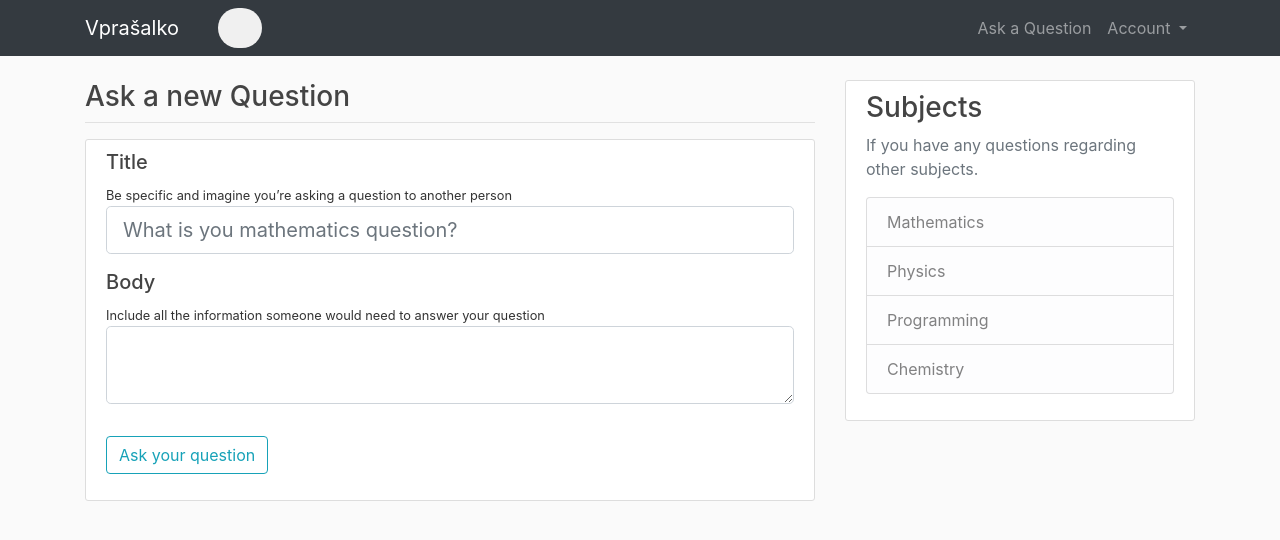
After one commit to UrbanPecoler/vprasalko, a Flask app: page /question/new in a window 1280 px wide. The commit adds this page. Shown: the top 540 px of the page. Run offline with Flask 2, Linux system fonts and the light colour scheme; a user stored in the database is signed in.

Commit message:
Dodal možnost pisanja in urejanja vprašanj.

```diff
--- a/application/forms.py
+++ b/application/forms.py
@@ -1,7 +1,7 @@
 from flask_wtf import FlaskForm
 from flask_login import current_user
-from flask_wtf.file import FileField, FileAllowed
 from wtforms import StringField, PasswordField, SubmitField, BooleanField, ValidationError
+from wtforms.widgets import TextArea
 from wtforms.validators import Length, InputRequired, Email, EqualTo
 from application.models import User
 
@@ -17,12 +17,12 @@ class RegistrationForm(FlaskForm):
     def validate_username(self, username):
         user = User.query.filter_by(username=username.data).first()
         if user:
-            raise ValidationError("That username is taken.")
+            raise ValidationError("That username is already taken.")
 
     def validate_email(self, email):
         user = User.query.filter_by(email=email.data).first()
         if user:
-            raise ValidationError("That email is taken.")
+            raise ValidationError("That email is already taken.")
 
 class LoginForm(FlaskForm):
     username = StringField("Username", validators=[InputRequired()])
@@ -33,7 +33,7 @@ class LoginForm(FlaskForm):
 class UpdateProfileForm(FlaskForm):
     username = StringField("Username", validators=[InputRequired(), Length(min=2, max=15)])
     email = StringField("Email", validators=[InputRequired(), Email()])
-    description = StringField("Description")
+    description = StringField("Description", widget=TextArea())
     submit = SubmitField("Update")
 
     def validate_username(self, username):
@@ -47,3 +47,9 @@ class UpdateProfileForm(FlaskForm):
             user = User.query.filter_by(email=email.data).first()
             if user:
                 raise ValidationError("That email is taken.")
+
+class QuestionForm(FlaskForm):
+    title = StringField("Title", validators=[InputRequired(), Length(min=3, max=100,
+                                             message="Question can be a maximum of 50 characters long")], description="test")
+    content = StringField("Body", validators=[InputRequired()], widget=TextArea())
+    submit = SubmitField("Ask your question")
--- a/application/routes.py
+++ b/application/routes.py
@@ -1,28 +1,15 @@
-from flask import render_template, url_for, flash, redirect, request
+from flask import render_template, url_for, flash, redirect, request, abort
 from application import app, db, bcrypt
-from application.forms import RegistrationForm, LoginForm, UpdateProfileForm
+from application.forms import RegistrationForm, LoginForm, UpdateProfileForm, QuestionForm
 from application.models import User, Question
 from flask_login import login_user, current_user, logout_user, login_required
 
-posts = [
-    {
-        'author': 'Jože',
-        'title': 'What is the infinite sum of natural numbers?',
-        'content': 'First post content',
-        'date_posted': 'April 20, 2018'
-    },
-    {
-        'author': 'Janez',
-        'title': 'Evaluate an integral to infinity?',
-        'content': 'Second post content',
-        'date_posted': 'April 21, 2018'
-    }
-]
 
 @app.route("/")
 @app.route("/home")
 def home():
-    return render_template("home.html", posts=posts)
+    questions = Question.query.all()
+    return render_template("home.html", questions=questions)
 
 @app.route("/login", methods=['GET', 'POST'])
 def login():
@@ -57,7 +44,8 @@ def logout():
 @app.route("/profile")
 @login_required
 def profile():
-    return render_template('profile.html', title='Profile', posts=posts)
+    questions = Question.query.filter_by(author=current_user)
+    return render_template('profile.html', title='Profile', questions=questions)
 
 @app.route("/edit_profile", methods=['GET', 'POST'])
 @login_required
@@ -77,3 +65,51 @@ def edit_profile():
         form.email.data = current_user.email
         form.description.data = current_user.description
     return render_template('edit_profile.html', title='Edit-profile', form=form)
+
+@app.route("/question/new", methods=['GET', 'POST'])
+@login_required
+def new_question():
+    form = QuestionForm()
+    if form.validate_on_submit():
+        question = Question(title=form.title.data, content=form.content.data, author=current_user)
+        db.session.add(question)
+        db.session.commit()
+        flash('Your questions has been created!', 'success')
+        return redirect(url_for('home'))
+    return render_template('create_question.html', title='New Question',
+                           form=form, legend='New Question')
+
+@app.route("/question/<int:question_id>")
+def question_post(question_id):
+    question = Question.query.get_or_404(question_id)
+    return render_template('question.html', title="Question", question=question)
+
+@app.route("/question/<int:question_id>/update", methods=['GET', 'POST'])
+@login_required
+def update_question(question_id):
+    question = Question.query.get_or_404(question_id)
+    if question.author != current_user:
+        abort(403)
+    form = QuestionForm()
+    if form.validate_on_submit():
+        question.title = form.title.data
+        question.content = form.content.data
+        db.session.commit()
+        flash('Your question has been updated!', 'success')
+        return redirect(url_for('question', question_id=question_id))
+    elif request.method == 'GET':
+        form.title.data = question.title
+        form.content.data = question.content
+    return render_template('create_question.html', title='Update Question',
+                           form=form, legend='Update Question')
+
+@app.route("/question/<int:question_id>/delete", methods=['POST'])
+@login_required
+def delete_question(question_id):
+    question = Question.query.get_or_404(question_id)
+    if question.author != current_user:
+        abort(403)
+    db.session.delete(question)
+    db.session.commit()
+    flash('Your question has been deleted!', 'success')
+    return redirect(url_for('home'))
--- a/application/static/style.css
+++ b/application/static/style.css
@@ -126,7 +126,7 @@ h1, h2, h3, h4, h5, h6 {
   margin-bottom: 20px;
 }
 
-.razvrsti {
+.filter {
   margin-top: 8px;
 }
 
@@ -152,3 +152,9 @@ h1, h2, h3, h4, h5, h6 {
   text-align: right;
   font-size: small;
 }
+
+/* Viewed Question */
+.question-title {
+  font-size: xx-large;
+  text-align: center;
+}
--- /dev/null
+++ b/application/templates/create_question.html
@@ -0,0 +1,50 @@
+{% extends "layout.html" %}
+{% block content %}
+<div class="col-md-8 pd-0 mg-0">
+    <div class="forum-title">
+        <h3>Ask a new Question</h3>
+    </div>
+    <hr class="title-line">
+    <div class="mx-auto edit-profile">
+        <div class="content-section mx-auto">
+            <form method="POST" action="" enctype="multipart/form-data">
+                {{ form.hidden_tag() }}
+                <fieldset class="form-group">
+                    <div class="form-group">
+                        <h5 class="mb-0 mt-0">{{ form.title.label(class="form-control-label ") }}</h4>
+                        <small>Be specific and imagine you’re asking a question to another person</small>
+                        {% if form.title.errors %}
+                            {{ form.title(class="form-control form-control-lg is-invalid") }}
+                            <div class="invalid-feedback">
+                                {% for error in form.title.errors %}
+                                    <span>{{ error }}</span>
+                                {% endfor %}
+                            </div>
+                        {% else %}
+                            {{ form.title(class="form-control form-control-lg", placeholder="What is you mathematics question?") }}
+                        {% endif %}
+                    </div>
+                    <div class="form-group">
+                        <h5 class="mb-0 mt-0">{{ form.content.label(class="form-control-label") }}</h5>
+                        <small>Include all the information someone would need to answer your question</small>
+                        {% if form.content.errors %}
+                            {{ form.content(class="form-control form-control-lg is-invalid") }}
+                            <div class="invalid-feedback">
+                                {% for error in form.content.errors %}
+                                    <span>{{ error }}</span>
+                                {% endfor %}
+                            </div>
+                        {% else %}
+                            {{ form.content(class="form-control form-control-lg") }}
+                        {% endif %}
+                    </div>
+                </fieldset>
+                <div class="form-group">
+                    {{ form.submit(class="btn btn-outline-info") }}
+                </div>
+            </form>
+        </div>
+    </div>
+</div>
+{% include "sidebar.html" %}
+{% endblock content %}
--- a/application/templates/layout.html
+++ b/application/templates/layout.html
@@ -34,8 +34,7 @@
                     </div>
                     <div class="navbar-nav ml-auto">
                         {% if current_user.is_authenticated %}
-
-                            <a class="nav-item nav-link ask" href="#">Ask a Question</a>
+                            <a class="nav-item nav-link ask" href="{{ url_for('new_question') }}">Ask a Question</a>
                             <div class="dropdown">
                                 <a href="#" class="dropdown-toggle nav-item nav-link" data-toggle="dropdown">Account <b class="caret"></b></a>
                                 <ul class="dropdown-menu">
--- /dev/null
+++ b/application/templates/sidebar.html
@@ -0,0 +1,13 @@
+<div class="col-md-4 ml-auto">
+    <div class="content-section">
+        <h3>Subjects</h3>
+        <p class="text-muted"> If you have any questions regarding other subjects.
+            <ul class="list-group">
+                <li class="list-group-item list-group-item-light">Mathematics</li>
+                <li class="list-group-item list-group-item-light">Physics</li>
+                <li class="list-group-item list-group-item-light">Programming</li>
+                <li class="list-group-item list-group-item-light">Chemistry</li>
+            </ul>
+        </p>
+    </div>
+</div>
```
Also changed, not shown: application/templates/edit_profile.html (+1 -13 lines), application/templates/home.html (+9 -21 lines), application/templates/profile.html (+8 -20 lines), application/templates/question.html (added, +43 -0 lines), application/site.db.
